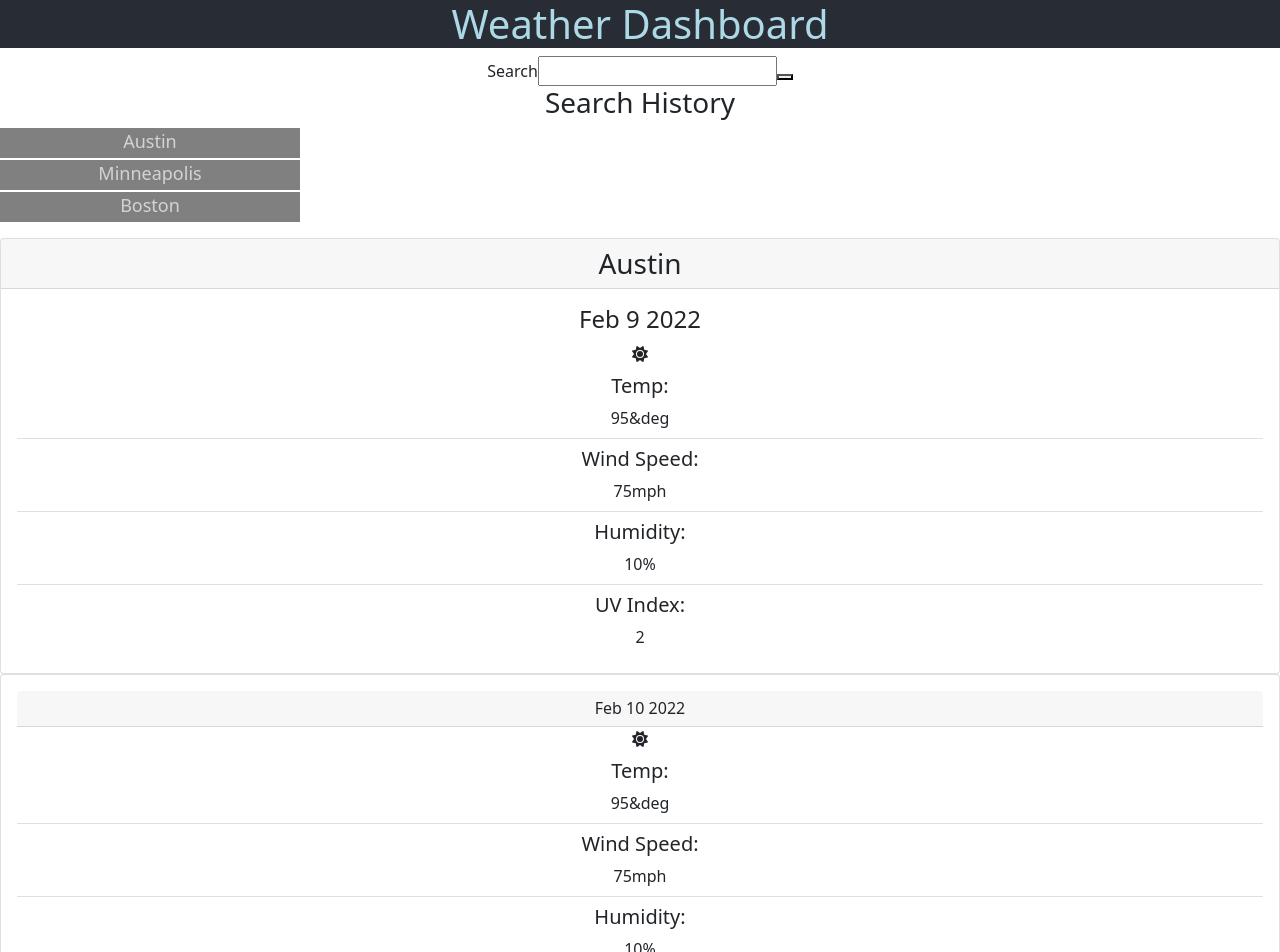
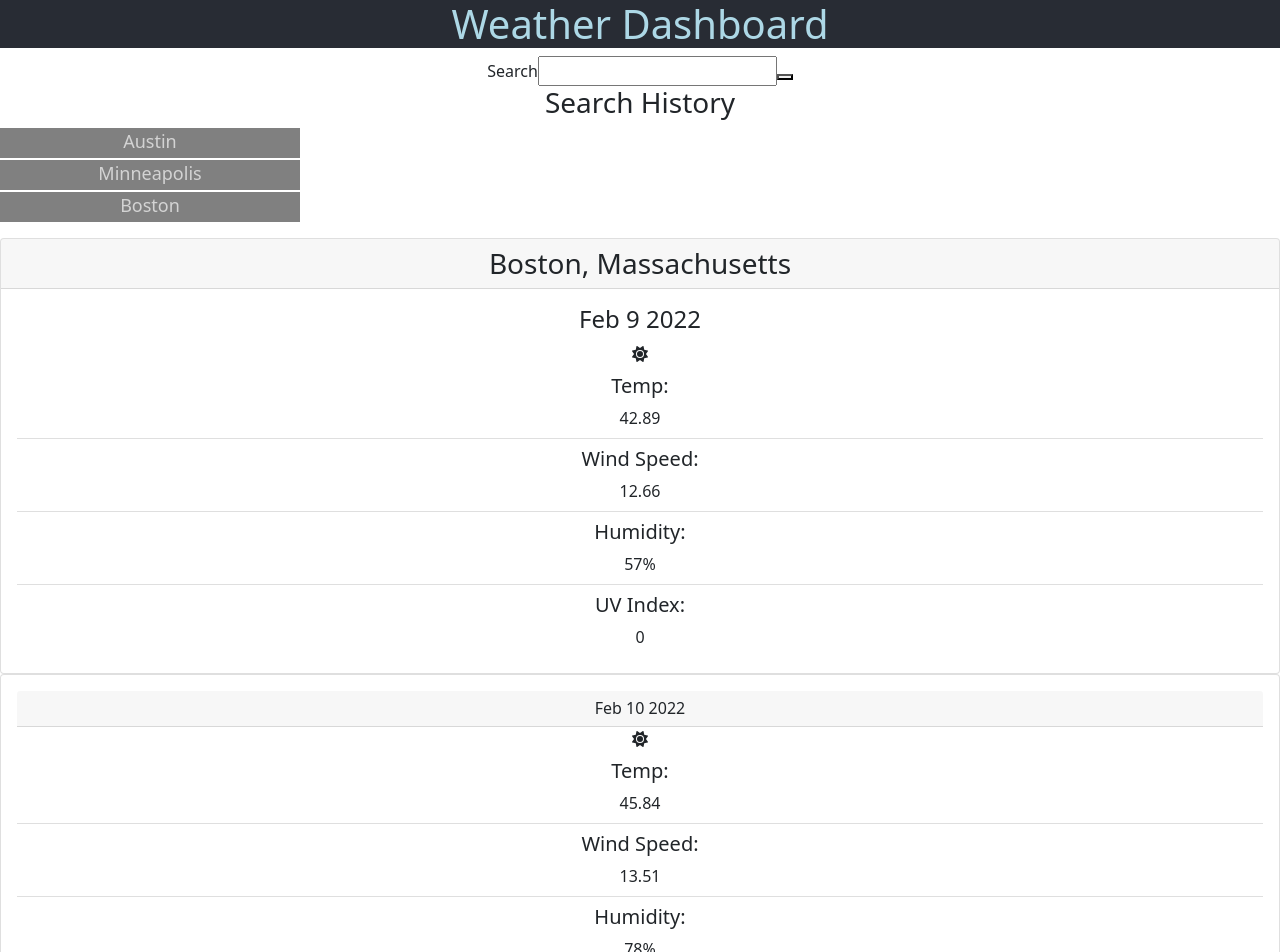
Before and after one commit to blondfro/weather-app, a React (Create React App) app: page / in a window 1280 px wide. Shown: the top 952 px of the page. Built offline with nearby package versions, Linux system fonts and the light colour scheme.

Commit message:
updated the forecast components to have dynamic information from a mock db.

```diff
--- a/src/Forecast/DailyForecast.js
+++ b/src/Forecast/DailyForecast.js
@@ -1,31 +1,13 @@
 import React from 'react';
 import ForecastCard from "./ForecastCard";
 
-const dailyForecast = [
-    {
-        data: "test 1"
-    },
-    {
-        data: "test 2"
-    },
-    {
-        data: "test 3"
-    },
-    {
-        data: "test 4"
-    },
-    {
-        data: "test 5"
-    },
-
-];
-
-function DailyForecast() {
+function DailyForecast({forecast}) {
     return (
         <div>
-            {dailyForecast.map(day => {
+            {forecast.map(day => {
+                console.log(day)
                 return  <div key={day} className="card">
-                            <ForecastCard isDaily={true}/>
+                            <ForecastCard isDaily={true} forecast={day}/>
                         </div>
 
             } )}
--- a/src/Forecast/DayForecast.js
+++ b/src/Forecast/DayForecast.js
@@ -1,11 +1,14 @@
 import React from 'react';
 import ForecastCard from "./ForecastCard";
 
-function DayForecast() {
+function DayForecast({location, forecast}) {
+
     return (
         <div className="card">
-            <h3 id="city-name" className="card-header">Austin</h3>
-            <ForecastCard isDaily={false} />
+            <h3 id="city-name" className="card-header">
+                {location.name}, {location.state}
+            </h3>
+            <ForecastCard isDaily={false} forecast={forecast} />
         </div>
     )
 }
--- a/src/Forecast/ForecastCard.js
+++ b/src/Forecast/ForecastCard.js
@@ -1,7 +1,7 @@
 import React from 'react';
 import { FontAwesomeIcon } from "@fortawesome/react-fontawesome";
 
-function ForecastCard({isDaily}) {
+function ForecastCard({isDaily, forecast}) {
     return (
             <div className="card-body">
                 {!isDaily
@@ -13,19 +13,23 @@ function ForecastCard({isDaily}) {
                 <ul className="list-group list-group-flush borderless">
                     <li className="list-group-item">
                         <h5>Temp: </h5>
-                        <p className="card-text">95&deg</p>
+                        {isDaily
+                            ? <p className="card-text">{forecast.temp.day}</p>
+                            : <p className="card-text">{forecast.temp}</p>
+                        }
+
                     </li>
                     <li className="list-group-item">
                         <h5>Wind Speed: </h5>
-                        <p className="card-text">75mph</p>
+                        <p className="card-text">{forecast.wind_speed}</p>
                     </li>
                     <li className="list-group-item">
                         <h5>Humidity: </h5>
-                        <p className="card-text">10%</p>
+                        <p className="card-text">{forecast.humidity}%</p>
                     </li>
                     <li className="list-group-item">
                         <h5>UV Index: </h5>
-                        <p className="card-text">2</p>
+                        <p className="card-text">{forecast.uvi}</p>
                     </li>
                 </ul>
             </div>
--- a/src/Forecast/ForecastDisplay.js
+++ b/src/Forecast/ForecastDisplay.js
@@ -1,14 +1,18 @@
-import React from 'react';
+import React, {useState} from 'react';
 
 import DayForecast from "./DayForecast";
 import DailyForecast from "./DailyForecast";
+import { mockLocation, mockForecast } from "../mockData/mockDB";
+import {logDOM} from "@testing-library/react";
 
 function ForecastDisplay() {
+    const [location, setLocation] = useState(mockLocation);
+    const [forecast, setForecast] = useState(mockForecast);
 
     return (
         <div>
-            <DayForecast />
-            <DailyForecast />
+            <DayForecast location={location} forecast={forecast.current}/>
+            <DailyForecast forecast={forecast.daily}/>
         </div>
     )
 }
--- a/src/mockData/mockDB.js
+++ b/src/mockData/mockDB.js
@@ -1,4 +1,4 @@
-export const location = [
+export const mockLocation =
     {
         "name": "Boston",
         "local_names": {
@@ -33,10 +33,9 @@ export const location = [
         "country": "US",
         "state": "Massachusetts"
     }
-]
 
 
-export const forecast = {
+export const mockForecast = {
     "lat": 42.3603,
     "lon": -71.0583,
     "timezone": "America/New_York",
```
